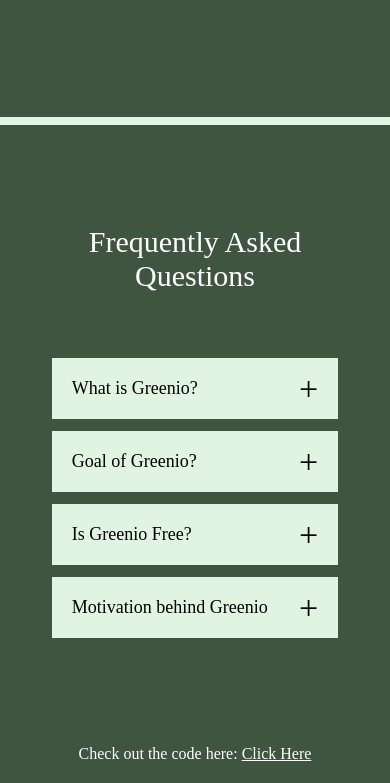
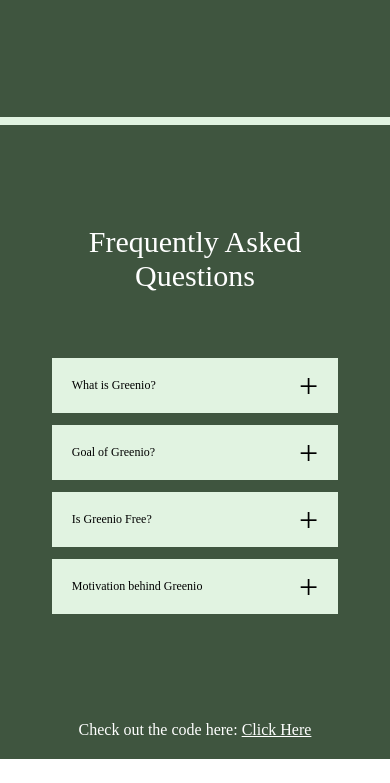
Before and after one commit to SujinPhilip/greenio-webpage, a plain HTML site: page index.html in a window 390 px wide. Shown: the part 2001-2784 px from the top of the page. After the commit the page ends 2760 px from the top, so only its background shows below. Drawn offline with Linux system fonts and the light colour scheme.

Commit message:
Update style.css

```diff
--- a/style.css
+++ b/style.css
@@ -288,6 +288,10 @@
     .faq h2 {
       font-size: 30px;
     }
+    .accordion li label {
+        font-size:12px;
+    }
+
   }
 
   /* @media only screen and (min-width: 700px){
```
